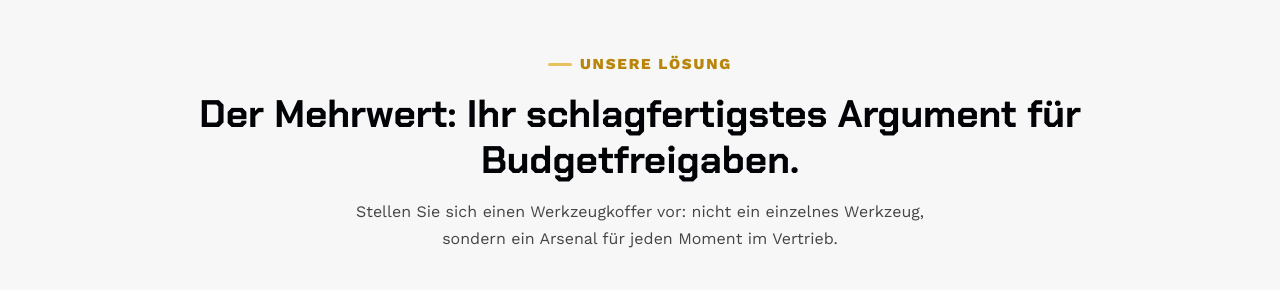
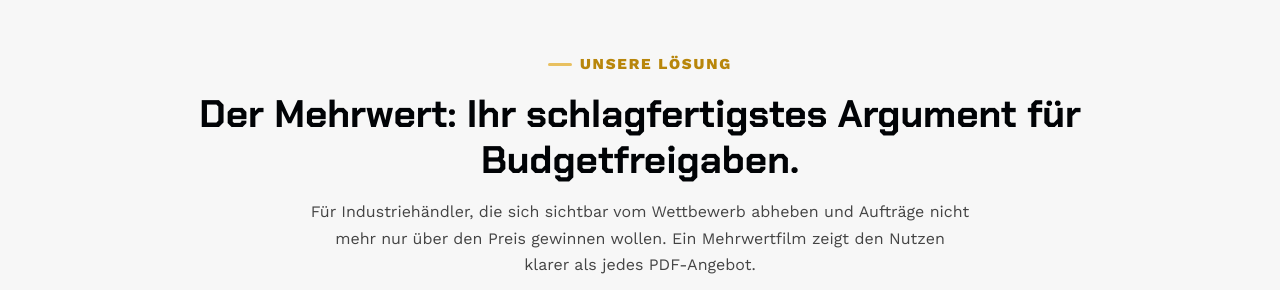
Before and after one commit to syrok12/mehrwertfilm-final, a website: page website/index.html in a window 1280 px wide. Shown: the part 1496-1786 px from the top of the page. Drawn offline with nearby package versions, Linux system fonts and the light colour scheme; a script that the page names is missing.

Commit message:
Deploy: Bilder und index.html aktualisiert

```diff
--- a/website/index.html
+++ b/website/index.html
@@ -1100,7 +1100,7 @@
     <div class="tc r">
       <div class="slabel">Unsere Lösung</div>
       <h2>Der Mehrwert: Ihr schlagfertigstes Argument für Budgetfreigaben.</h2>
-      <p class="mt4" style="max-width:620px;margin-left:auto;margin-right:auto;">Stellen Sie sich einen Werkzeugkoffer vor: nicht ein einzelnes Werkzeug, sondern ein Arsenal für jeden Moment im Vertrieb.</p>
+      <p class="mt4" style="max-width:660px;margin-left:auto;margin-right:auto;">Für Industriehändler, die sich sichtbar vom Wettbewerb abheben und Aufträge nicht mehr nur über den Preis gewinnen wollen. Ein Mehrwertfilm zeigt den Nutzen klarer als jedes PDF-Angebot.</p>
     </div>
     <div class="sol-grid">
       <div class="sol-visual r">
```
